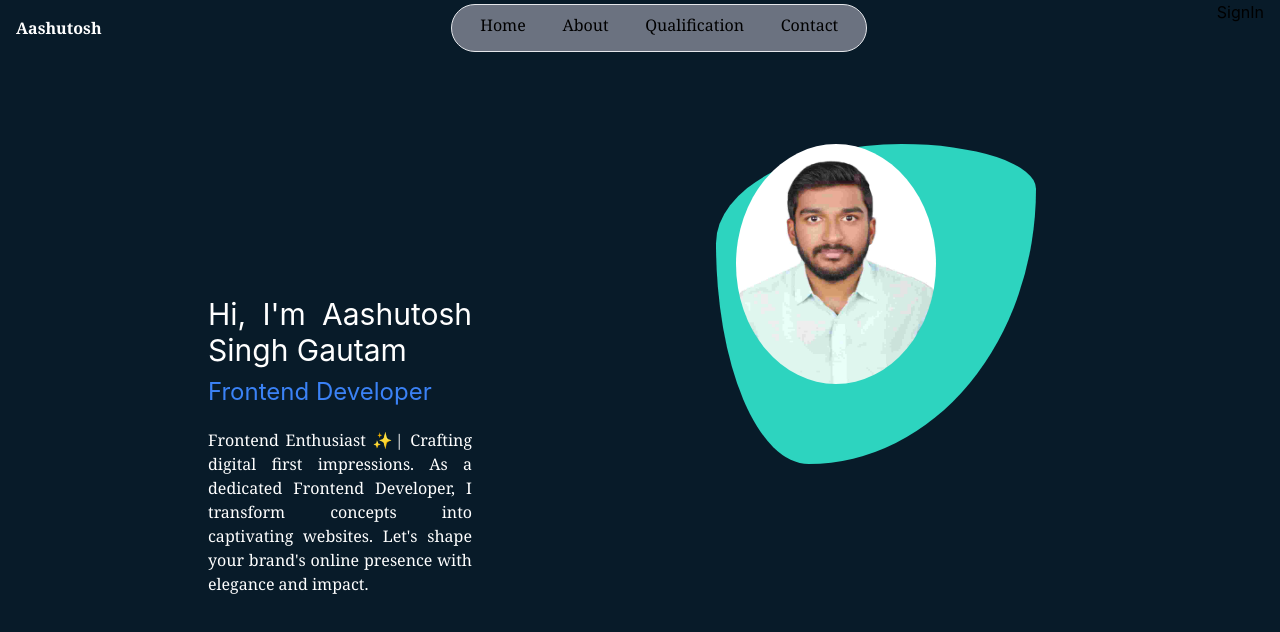
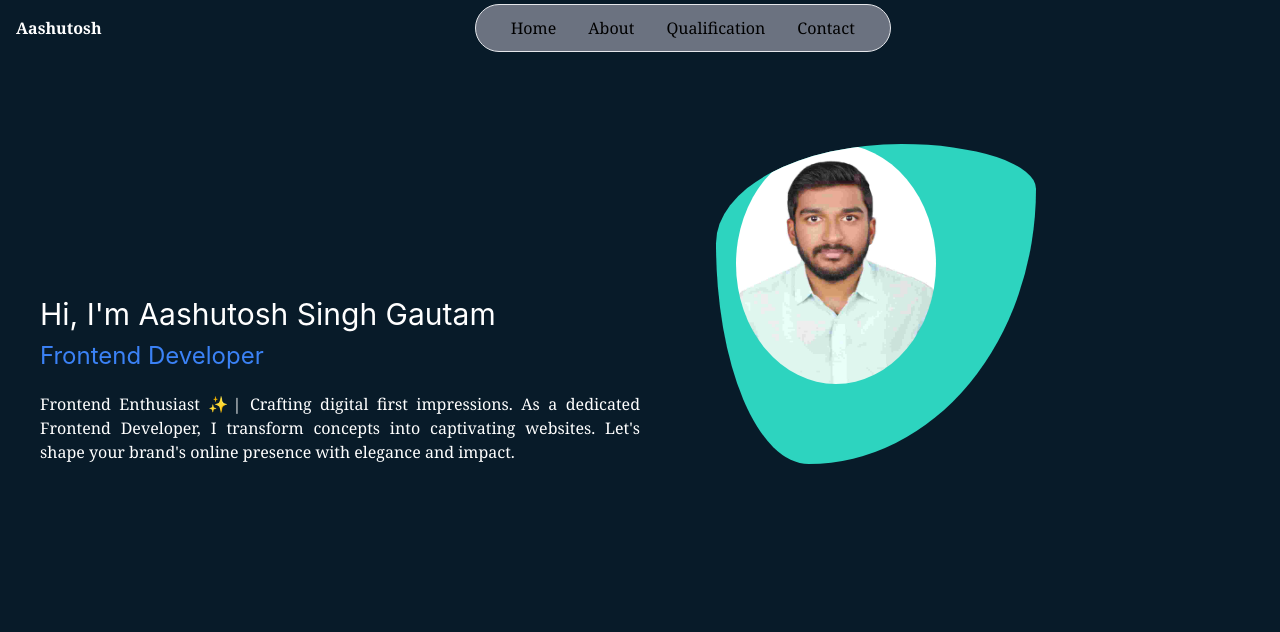
Before and after one commit to AashutoshSingh29/portfolio-Aashu, a React (Create React App) app: page / in a window 1280 px wide. Shown: the top 632 px of the page. Built offline with nearby package versions, Linux system fonts and the light colour scheme.

Commit message:
Toggler added

```diff
--- a/package.json
+++ b/package.json
@@ -8,6 +8,7 @@
     "@testing-library/user-event": "^13.5.0",
     "react": "^18.2.0",
     "react-dom": "^18.2.0",
+    "react-icons": "^4.12.0",
     "react-scripts": "5.0.1",
     "web-vitals": "^2.1.4"
   },
--- a/src/App.js
+++ b/src/App.js
@@ -5,7 +5,6 @@ import Intro from "./components/Intro";
 function App() {
   return (
     <div className="App">
-      {/* <h1 className="bg-purple-700">Hello world</h1> */}
       <Header />
       <Intro />
     </div>
--- a/src/components/Header.js
+++ b/src/components/Header.js
@@ -1,13 +1,14 @@
 import React from "react";
+import { IoReorderThree } from "react-icons/io5";
 
 const Header = () => {
   return (
     <>
-      <header className=" flex justify-between mx-4 bg-transparent">
+      <header className=" flex flex-row justify-between mx-4 bg-transparent">
         <span className=" text-white font-serif font-bold my-4 ">
           Aashutosh
         </span>
-        <nav className=" inline-block w-1/3 my-1  items-center justify-center border border-black-500 border-solid rounded-full bg-gray-500 hover:bg-slate-900 hover:text-white ">
+        <nav className="  w-1/3 my-1 hidden md:flex space-x-4  items-center justify-center border border-black-500 border-solid rounded-full bg-gray-500 hover:bg-slate-900 hover:text-white ">
           <ul className="flex mx-3 mr-3 justify-between">
             <li className="px-4 my-2 font-serif">Home</li>
             <li className="px-4 my-2 font-serif">About</li>
@@ -15,7 +16,9 @@ const Header = () => {
             <li className="px-4 my-2 font-serif">Contact</li>
           </ul>
         </nav>
-        <div>SignIn</div>
+        <div className="toogle text-white">
+          <IoReorderThree className=" size-11 md:hidden pr-2 " />
+        </div>
       </header>
     </>
   );
--- a/src/components/Intro.js
+++ b/src/components/Intro.js
@@ -3,8 +3,8 @@ import photo from "../Images/profileImg.jpg";
 const Intro = () => {
   return (
     <>
-      <div className="flex justify-between">
-        <div className=" Intro container text-justify px-52 w-3/5 ">
+      <div className="flex flex-col md:flex-row justify-around md:my-0">
+        <div className=" Intro container text-justify px-4 md:px-6 lg:px-10 w-full md:w-3/5 mb-6 md:mb-0 ">
           <h1 className=" text-3xl text-white">
             Hi, I'm Aashutosh Singh Gautam
           </h1>
@@ -17,7 +17,7 @@ const Intro = () => {
           </p>
         </div>
         <div className=" px-9 py-12 mr-52 my-10">
-          <div className="image bg-teal-400 w-80 h-80">
+          <div className="image bg-teal-400 w-80 h-80 mx-auto md:mx-0 overflow-hidden">
             <img className=" w-60 h-60 rounded-full px-5" src={photo} alt="" />
           </div>
         </div>
```
Also changed, not shown: 1 other file (tests, documents, lock files or other folders).
